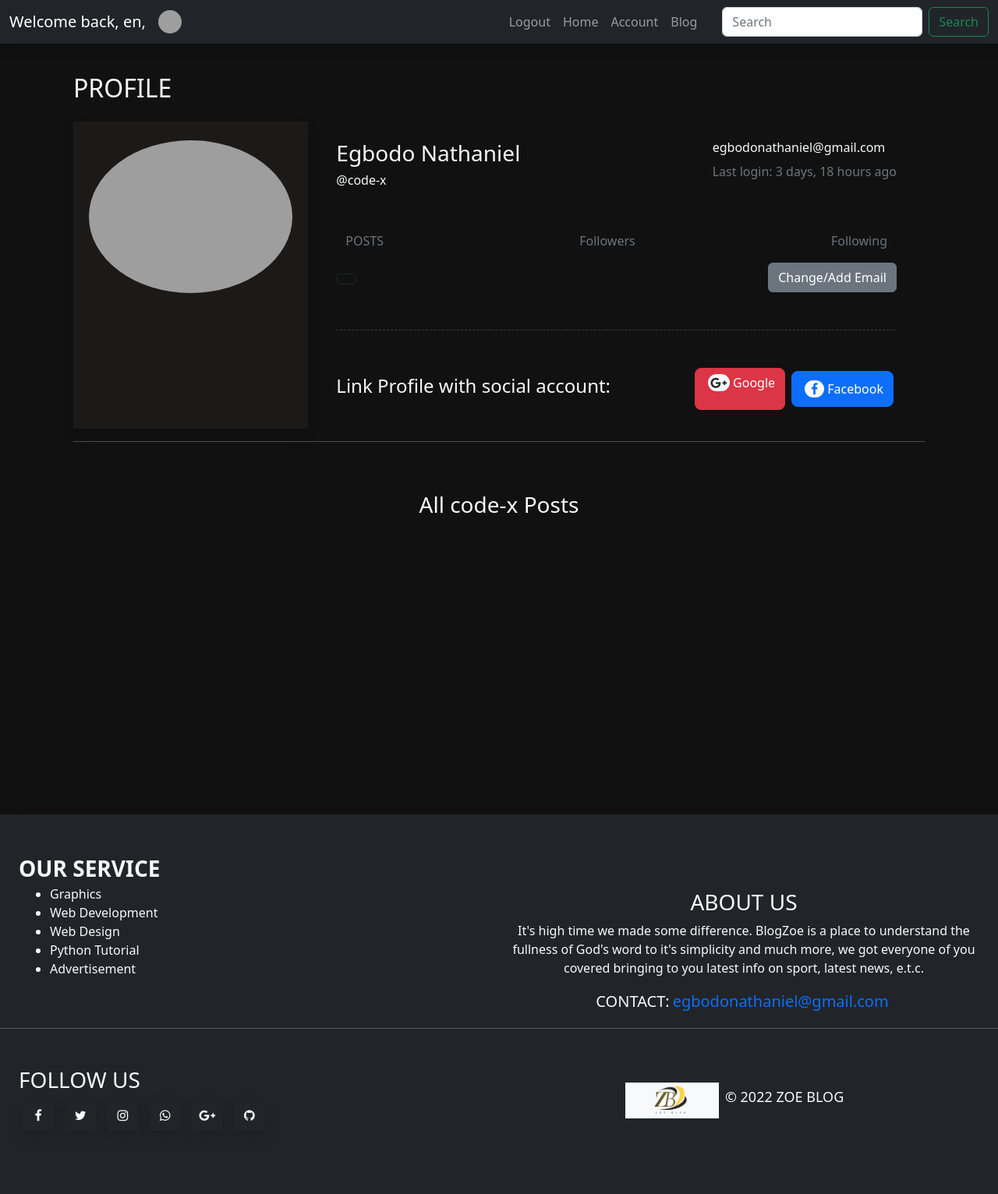
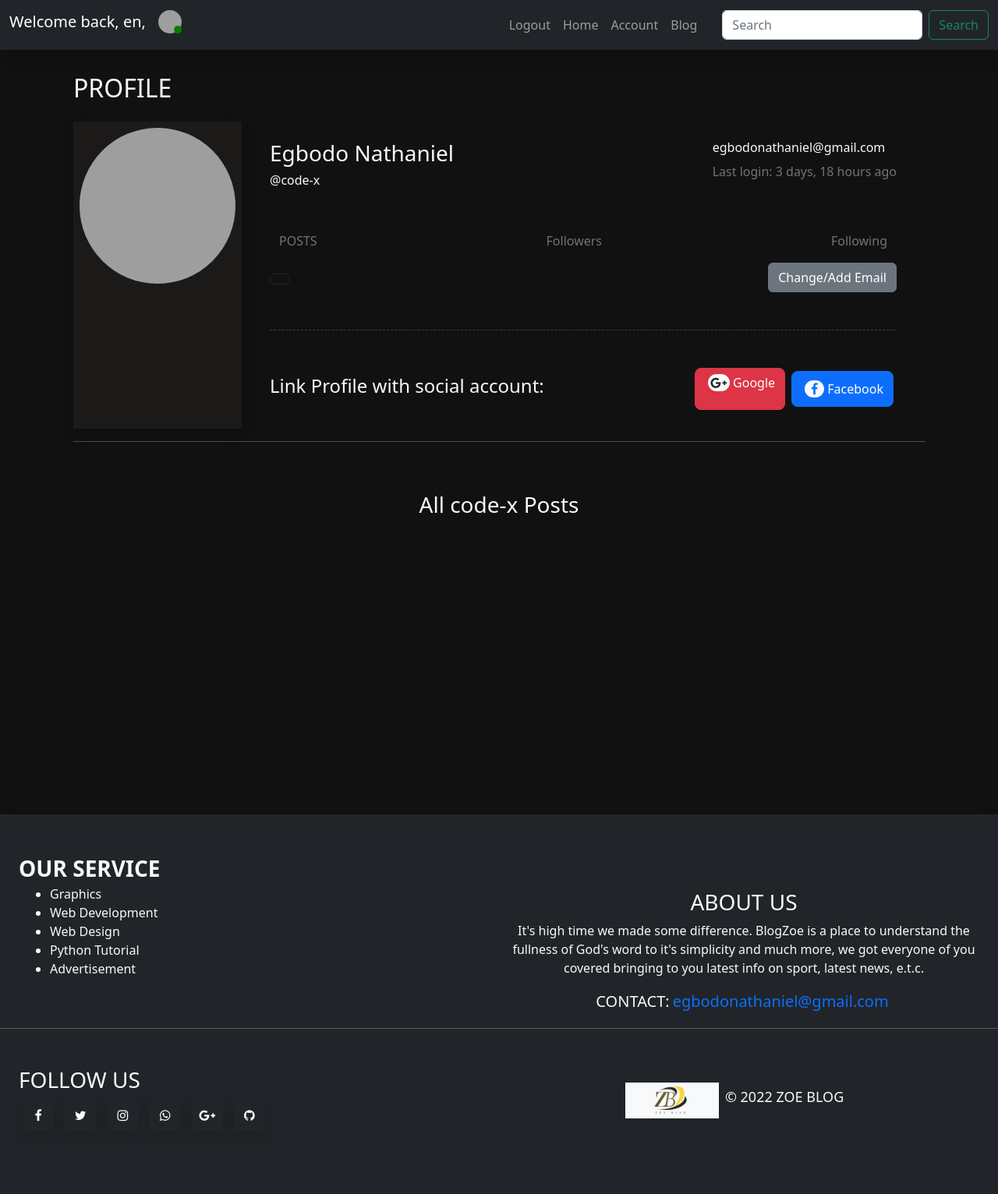
Before and after one commit to Nathius262/zoeblog, a Django app: a page that uses templates/index.html in a window 1280 px wide. Shown: the whole page at 78% size. Run offline with Django 4.2, Linux system fonts and the light colour scheme; a user stored in the database is signed in; data comes from the database, SQL or seed files in the repository; both versions use the stored data as it was before the commit; data that the repository does not hold is empty; some libraries are stand-ins or nearby versions; grey boxes are pictures that could not be loaded.

Commit message:
added online-offline ux

```diff
--- a/src/settings.py
+++ b/src/settings.py
@@ -29,7 +29,7 @@ SECRET_KEY = os.environ.get('SECRET_KEY', 'some_random_default_string')
 # SECURITY WARNING: don't run with debug turned on in production!
 DEBUG = os.environ.get('DEBUG', False)
 
-ALLOWED_HOSTS = ['zoeblog.pythonanywhere.com']
+ALLOWED_HOSTS = ['zoeblog.pythonanywhere.com', '127.0.0.1']
 
 if DEBUG:
     EMAIL_BACKEND = 'django.core.mail.backends.console.EmailBackend'  # During development only
--- a/static/css/style.css
+++ b/static/css/style.css
@@ -7,6 +7,35 @@ body::before{
     height: 30px;
     max-width: 1300px
 }
+
+/*profile*/
+.staus_online{
+  position: absolute;
+  top: 20px;
+  right: 0px;
+  display: flex;
+  flex-direction: column;
+  justify-content: center;
+  align-items: center;
+  background-color: green;
+  border-radius: 50%;
+  width: 10px;
+  height: 10px;
+}
+.staus_offline{
+  position: absolute;
+  top: 20px;
+  right: 0px;
+  display: flex;
+  flex-direction: column;
+  justify-content: center;
+  align-items: center;
+  background-color: grey;
+  border-radius: 50%;
+  width: 10px;
+  height: 10px;
+}
+/*profile end*/
 
 
 /*home*/
--- a/static/js/customjs.js
+++ b/static/js/customjs.js
@@ -1,3 +1,68 @@
+function hasNetwork(online) {
+    var status
+    var internet_status = document.getElementById('internet_status')
+
+    if (online){
+      status = "online"
+      internet_status.innerHTML = `
+        <span class="btn btn-dark btn-floating btn-lg border-0"><i class="fa fa-wifi text-success"></i>
+        <span>Internet restore!</span>
+        </span>`
+      setTimeout(function() {
+        console.log('yes')
+        $('#internet_status').empty();
+        }, 5000)
+
+
+    }else{
+      status = "offline"
+      $('#internet_status').add();
+      internet_status.innerHTML = `
+        <span class="btn btn-dark btn-floating btn-lg border-0"><i class="fa fa-wifi text-warning"></i>
+          <span> No internet connection! <br> <span class="mt-0 fs-6">Make sure you're connected to the internet</span>
+          </span>
+        </span>`
+    }
+    postInternetStatus(status);
+}
+
+function postInternetStatus(status){
+    var userStatusData = {
+      'status': status,
+      'user': user,
+      'csrfmiddlewaretoken': csrf_token,
+    }
+
+    $.ajax({
+      type:'POST',
+      url: login_status_url,
+      data:userStatusData,
+      success: function(data){
+      },
+      error: function(error){
+        console.log(error)
+      },
+    });
+}
+
+function userStatus(online){
+    var status
+    var login_status = document.getElementById('status')
+
+    if (online){
+      status = "online"
+      login_status.classList.remove('staus_offline')
+      login_status.classList.add('staus_online')
+    }else{
+      status = "offline"
+      login_status.classList.remove('staus_online')
+      login_status.classList.add('staus_offline')
+      $('#internet_status').add();
+    }
+
+    postInternetStatus(status);
+};
+
 function postLike(){
 	var like = document.getElementsByClassName('like_post');
 
@@ -37,7 +102,6 @@ function postLike(){
 			}
 		})
 	}
-
 }
 
 function postComment(){
@@ -249,8 +313,6 @@ function dislay_comment_form(post){
     }else{
         commentForm.style.display = "none"
     }
-
-
 }
 
 function myfunction(id){
@@ -269,7 +331,6 @@ function readURL(input){
             .attr('src', e.target.result)
     };
     reader.readAsDataURL(input.files[0]);
-
 }
 
 //footer
@@ -297,7 +358,6 @@ function backToTop() {
     document.body.scrollTop = 0;
     document.documentElement.scrollTop = 0;
 }
-
 
 setTimeout(function(){
     if ($('#msg').length > 0){
--- a/templates/blog/blog.html
+++ b/templates/blog/blog.html
@@ -33,7 +33,7 @@
               <div class="clearfix aos-init aos-animate" data-aos="zoom-out-up">
                <a href="{{post.get_absolute_url}}"><img src="{{post.image_url}}" width="100%"></a>
               </div>
-              <p>{{post.body|truncatewords:20 |safe}}.</p>
+              <div>{{post.body|truncatewords:20 |safe}}.</div>
 
 
               <div class="center_blog_left_inner clearfix">
--- a/templates/index.html
+++ b/templates/index.html
@@ -48,6 +48,7 @@
           var get_followers_url = "{% url 'user:getfollower' %}"
           var follow_url = "{% url 'user:follows' %}"
           var comment_reply_url = "{% url 'blog:comment_reply' %}"
+          var login_status_url = "{% url 'user:login_status' %}"
         </script>
     </head>
     <body>
@@ -59,12 +60,29 @@
         {% endblock content %}
 
          <!---footer---->
+        <span style="position: fixed; bottom: 20px;  left: 20px;" class=""
+        id="internet_status"
+        ></span>
+
         {% include 'snippets/footer_snippets.html' %}
 
         <!---JS LINK---->
         <script>
           AOS.init({
             duration: 1200,
+          })
+
+          window.addEventListener("online", () => {
+            hasNetwork(true);
+            userStatus(true);
+          });
+          window.addEventListener("offline", () => {
+            hasNetwork(false);
+            userStatus(false);
+          });
+
+          window.addEventListener('load', () => {
+            userStatus(navigator.onLine);
           })
         </script>
         <script src="{% static '/js/bootstrap.js' %}"></script>
--- a/templates/snippets/header_snippets.html
+++ b/templates/snippets/header_snippets.html
@@ -7,7 +7,9 @@
                     <div class ="navbar-brand d-flex">
                             Welcome back, {{request.user.username}}, <!---{{ request.user.socialaccount_set.all.0.extra_data.name }}--->
                         {% if request.user.picture %}
-                            <a href="{% url 'user:profile' request.user.username %}" style="border:none; background-image: url('{{request.user.picture_url}}'); " type="submit" class="ms-3 header_img" ></a>
+                          <div style="position: relative;">
+                            <a href="{% url 'user:profile' request.user.username %}" style="border:none; background-image: url('{{request.user.picture_url}}'); " type="submit" class="ms-3 header_img" ></a><div id="status" class=""></div>
+                          </div>
                         {% else %}
 
                         {% endif %}
--- a/templates/user/profile.html
+++ b/templates/user/profile.html
@@ -16,8 +16,9 @@
 		            {% for obj in profile %}
 					<div class="d-md-flex d-block">
 
-						<div style="background-color: #1c1919" class="shadow p-2">
-							<img class="mt-3 container" style="border-radius:50%;" width="200px" src="{{obj.picture_url}}" alt="{{obj.name}}">
+						<div style="background-color: #1c1919" class="shadow p-2 ">
+							<div class="container" style="border-radius:50%; background-image: url('{{obj.picture_url}}'); background-color: grey; background-size: cover; width:200px; height:200px;" >
+							</div>
 						</div>
 						<div class="container m-4 ">
 							<div class="d-md-flex d-block justify-content-between">
@@ -28,7 +29,7 @@
 								<div class="d-block">
 									<h6>{{obj.email}}</h6>
 									{% if current_user.login_status %}
-										Login status: active
+										<p class="">Login status: active</p>
 									{% else %}
 										<p class="text-secondary">Last login: {{obj.last_login |naturaltime}}</p>
 									{% endif %}
--- a/user/urls.py
+++ b/user/urls.py
@@ -5,6 +5,7 @@ from .views import (
     follow_view,
     follow_view_get,
     must_authenticate_view,
+    login_status_view,
 )
 
 app_name = 'user'
@@ -15,4 +16,5 @@ urlpatterns = [
     path('<user>/', profile_view, name="profile"),
     path('follow', follow_view, name="follows"),
     path('get/follow/', follow_view_get, name="getfollower"),
+    path('login/status', login_status_view, name="login_status"),
 ]
--- a/user/views.py
+++ b/user/views.py
@@ -44,7 +44,6 @@ def account_view(request):
         )
     context['account_form'] = form
     return render(request, 'user/account.html', context)
-
 
 def profile_view(request, user):
     profile_id = get_object_or_404(Account, username=user)
@@ -94,7 +93,6 @@ def follow_view_get(request):
 
     return JsonResponse(context, safe=False)
 
-
 def follow_view(request):
     if request.POST:
         value = request.POST['value']
@@ -108,6 +106,17 @@ def follow_view(request):
             remove_follow.delete()
     return JsonResponse('success', safe=False)
 
+def login_status_view(request):
+    status = request.POST['status']
+    current_user = request.POST['user']
+    user = Account.objects.get(username=current_user)
+    if status == "online":
+        user.login_status = True
+    elif status == "offline":
+        user.login_status = False
+
+    user.save()
+    return JsonResponse('success', safe=False)
 
 def must_authenticate_view(request):
     return render(request, 'user/must_authenticate.html')
```
Also changed, not shown: db.sqlite3 (deleted).
